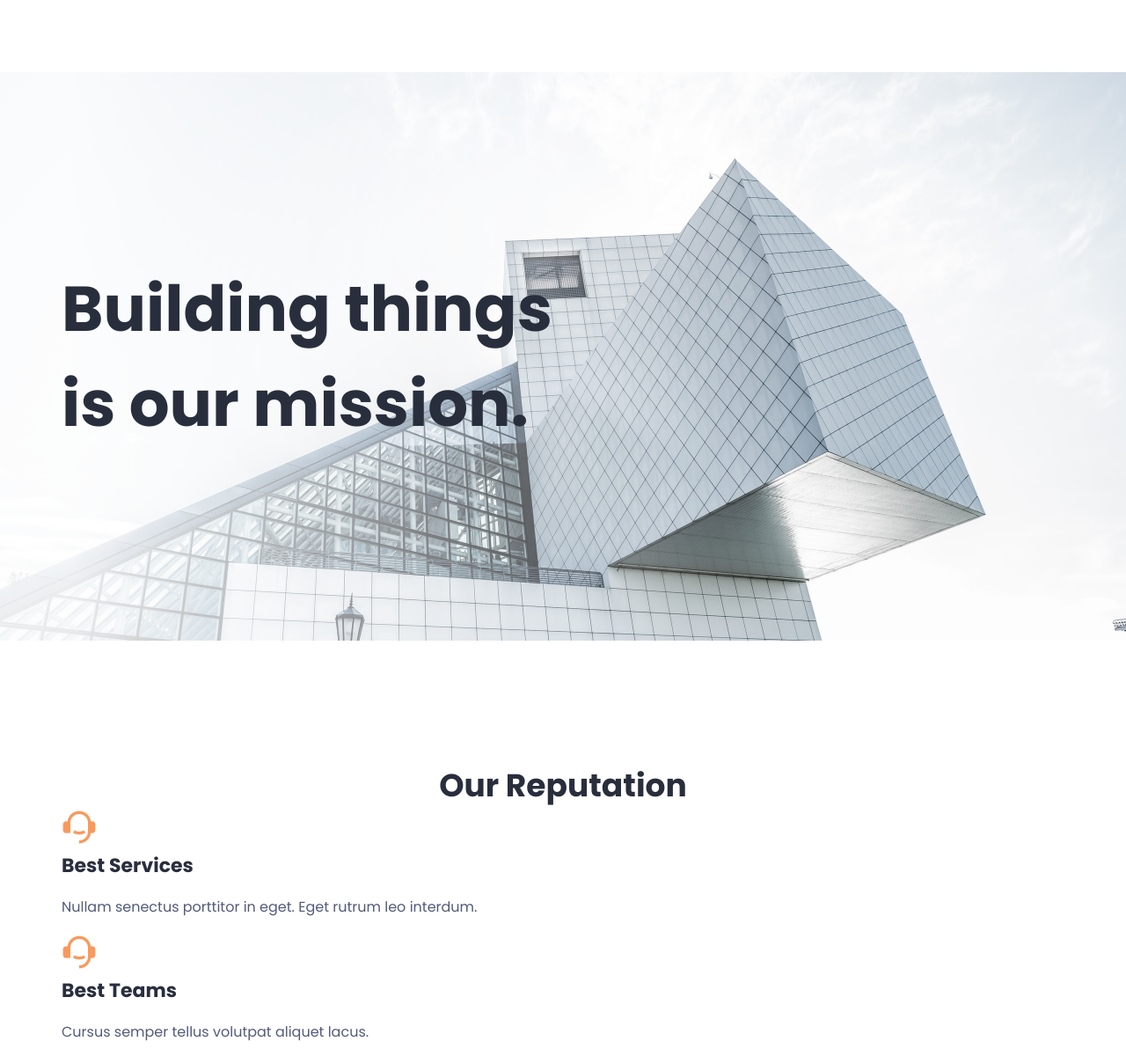
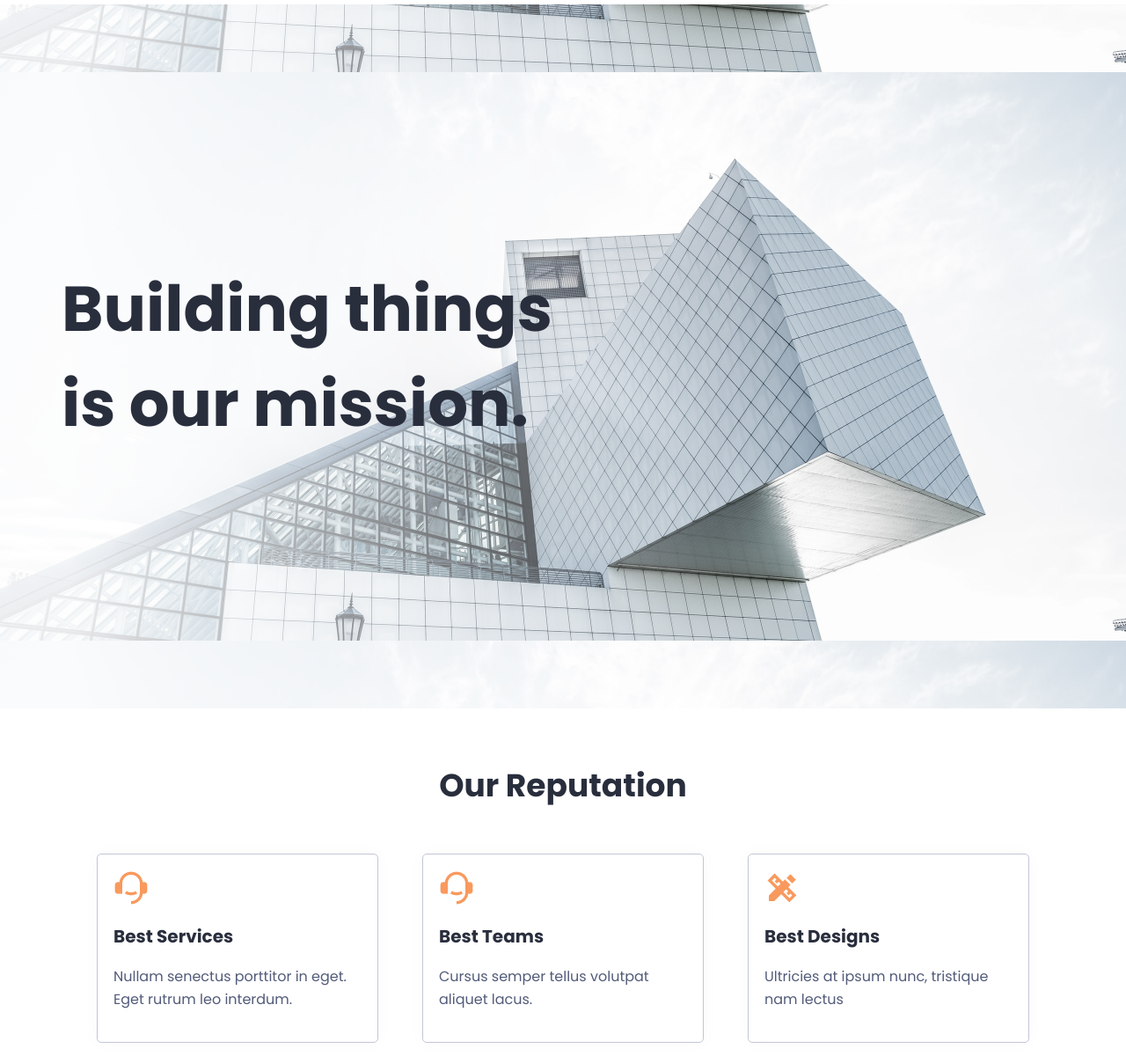
Before and after one commit to HamdyShehiet/The-Box, a plain HTML site: page index.html in a window 1280 px wide. Shown: the part 90-1290 px from the top of the page at 88% size. Drawn offline with Linux system fonts and the light colour scheme.

Commit message:
Add: Reputation Section Style

```diff
--- a/assets/styles/main.css
+++ b/assets/styles/main.css
@@ -13,7 +13,7 @@
     --fs-72px: 72px;
     --fs-36px: 36px;
     --fs-22px: 22px;
-    --fs-18px: 18px;
+    --fs-20px: 20px;
     --fs-16px: 16px;
     --section-padding: 60px;
 }
@@ -68,7 +68,7 @@ h2.title{
     color: var(--title-color);
 }
 h3.title{
-    font-size: var(--fs-22px);
+    font-size: var(--fs-20px);
     color: var(--title-color);
 }
 /* Utility Classes */
@@ -178,10 +178,24 @@ section{
 }
 .hero{
     height: 100vh;
-    background: url(../images/hero.webp) no-repeat right;
+    background: url(../images/hero.webp)  right;
 }
 .hero .container{
-    display: flex;
     align-items: center;
     height: 100%;
 }
+.reputation .container .reputation-list{
+    justify-content: center;
+    gap: 50px;
+    margin-top: 50px;
+}
+.reputation .container .reputation-list .col{
+    max-width: 320px;
+    padding: 18px;
+    border-radius: 5px;
+    border: 1px solid var(--alt-text-color);
+    box-shadow: 0 0 20px 2px rgb(0 0 0 / .02);
+}
+.reputation .container .reputation-list .col .image-icon{
+    height: 60px;
+}
--- a/index.html
+++ b/index.html
@@ -28,14 +28,14 @@
     </header>
     <main>
         <section class="hero" id="home">
-            <div class="container">
+            <div class="container flex">
                 <h1>Building things <br/> is our mission.</h1>
             </div>
         </section>
         <section class="reputation" id="reputation">
             <div class="container">
                 <h2 class="title text-center">Our Reputation</h2>
-                <div class="reputation-list row">
+                <div class="reputation-list row flex">
                     <div class="col">
                         <div class="image-icon"><img src="assets/icons/headphne.webp" alt="Headphone Icon"></div>
                         <h3 class="title">Best Services</h3>
```
